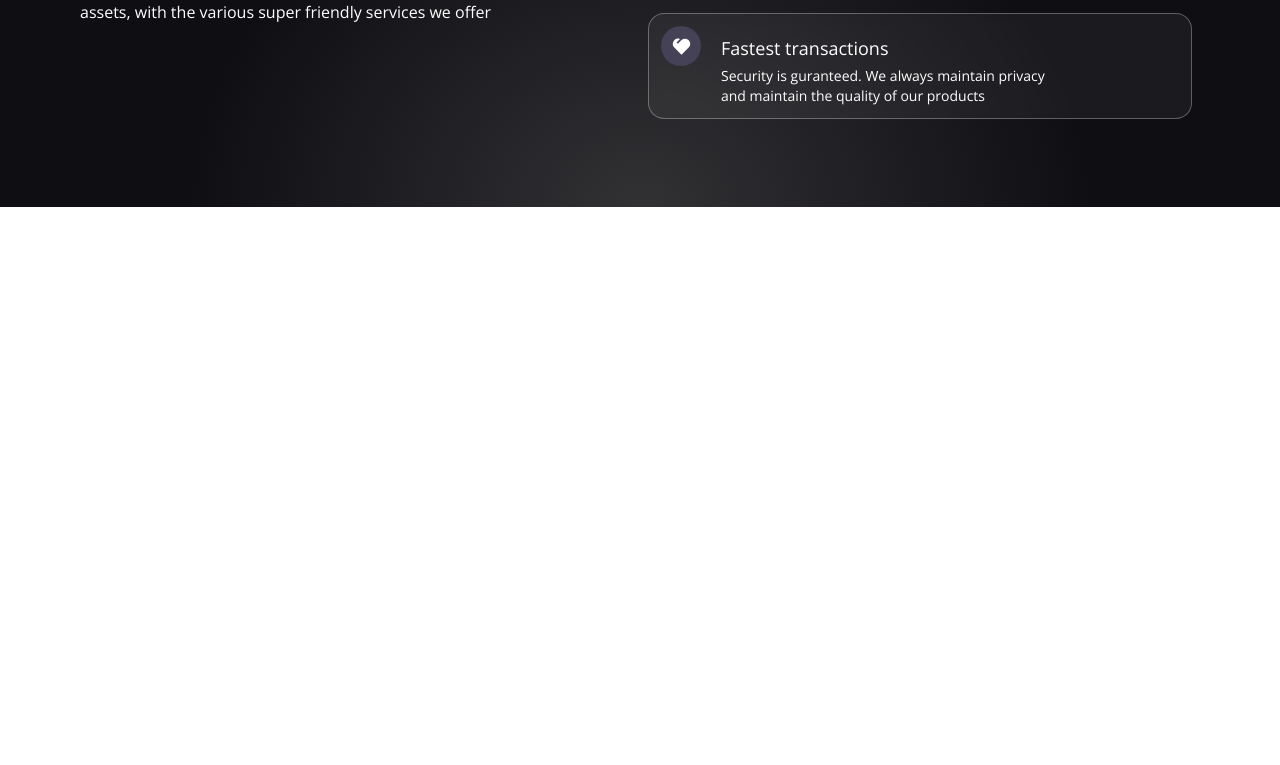
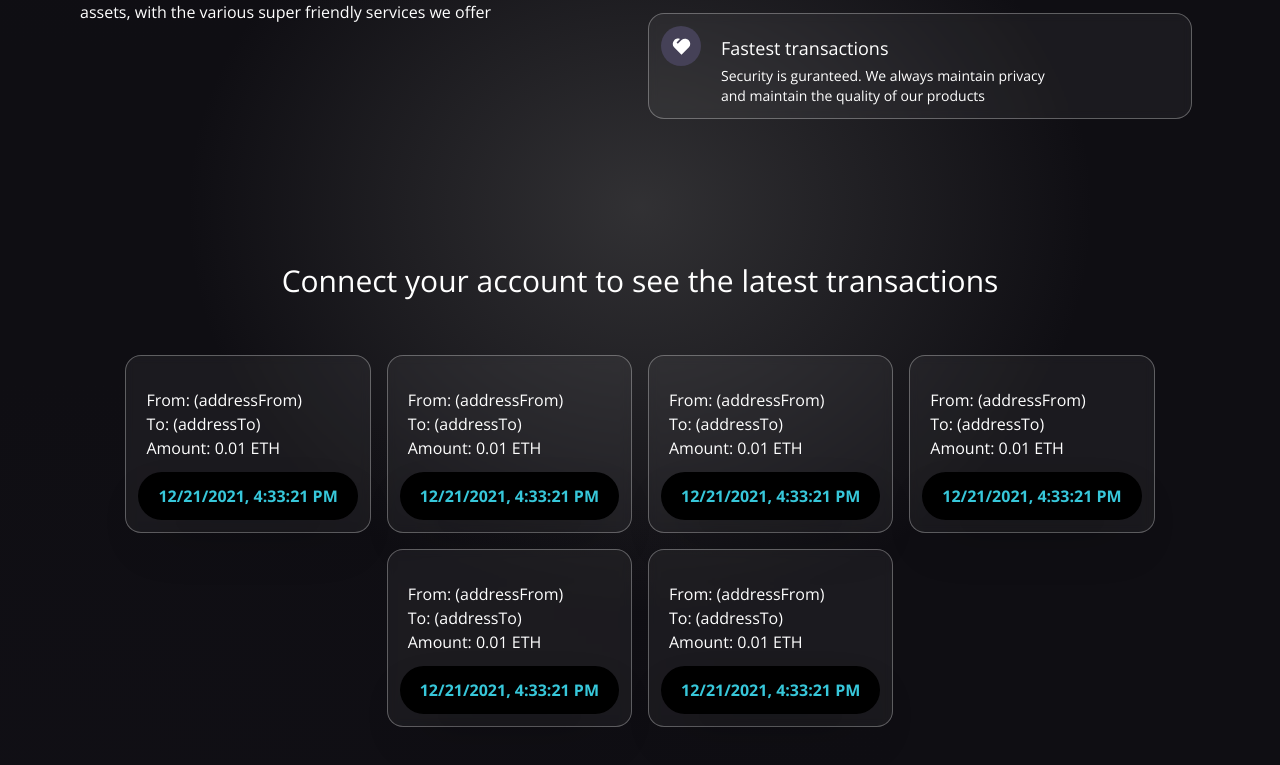
Before and after one commit to Roeck/Therion, a React (Vite) app in the folder client/: page / in a window 1280 px wide. Shown: the part 1068-1833 px from the top of the page. Before the commit the page ends 1275 px from the top, so only its background shows below. Built offline with nearby package versions, Linux system fonts and the light colour scheme.

Commit message:
Transactions component and styles

```diff
--- a/client/src/App.jsx
+++ b/client/src/App.jsx
@@ -1,4 +1,4 @@
-import { Navbar, Welcome, Services } from './components/index';
+import { Navbar, Welcome, Services, Transactions } from './components/index';
 
 const App = () => {
   return (
@@ -8,6 +8,7 @@ const App = () => {
         <Welcome />
       </div>
         <Services />
+        <Transactions />
     </div>
   )
 }
--- /dev/null
+++ b/client/src/components/Transactions.jsx
@@ -0,0 +1,62 @@
+import React, { useContext } from "react";
+
+import { TransactionContext } from "../context/TransactionContext";
+
+import sampleData from "../utils/sampleData";
+
+const TransactionsCard = ({ addressTo, addressFrom, timestamp, message, keyword, amount, url }) => {
+
+    return (
+    <div className="flex-col p-3 justify-start items-start white-glassmorphism p-3 m-2 cursor-pointer hover:shadow-xl">
+      <div className="flex flex-col items-center w-full mt-3">
+        <div className="display-flex justify-start w-full mb-6 p-2">
+          <a href={`https://ropsten.etherscan.io/address/${addressFrom}`} target="_blank" rel="noreferrer">
+            <p className="text-white text-base">From: (addressFrom)</p>
+          </a>
+          <a href={`https://ropsten.etherscan.io/address/${addressTo}`} target="_blank" rel="noreferrer">
+            <p className="text-white text-base">To: (addressTo)</p>
+          </a>
+          <p className="text-white text-base">Amount: {amount} ETH</p>
+          {message && (
+            <>
+              <br />
+              <p className="text-white text-base">Message: {message}</p>
+            </>
+          )}
+        </div>
+        <div className="bg-black p-3 px-5 w-max rounded-3xl -mt-5 shadow-2xl">
+          <p className="text-[#37c7da] font-bold">{timestamp}</p>
+        </div>
+      </div>
+    </div>
+
+  );
+};
+
+const Transactions = () => {
+  const { transactions, currentAccount } = useContext(TransactionContext);
+
+  return (
+    <div className="flex w-full justify-center items-center 2xl:px-20 gradient-bg-transactions">
+      <div className="flex flex-col md:p-12 py-12 px-4">
+        {currentAccount ? (
+          <h3 className="text-white text-3xl text-center my-2">
+            Latest Transactions
+          </h3>
+        ) : (
+          <h3 className="text-white text-3xl text-center my-2">
+            Connect your account to see the latest transactions
+          </h3>
+        )}
+
+        <div className="flex flex-wrap justify-center items-center mt-10">
+          {[...sampleData, ...transactions].reverse().map((transaction, i) => (
+            <TransactionsCard key={i} {...transaction} />
+          ))}
+        </div>
+      </div>
+    </div>
+  );
+};
+
+export default Transactions;
--- a/client/src/components/index.js
+++ b/client/src/components/index.js
@@ -2,3 +2,4 @@ export { default as Loader } from "./Loader";
 export { default as Navbar } from './Navbar';
 export { default as Welcome } from './Welcome';
 export { default as Services } from "./Services";
+export { default as Transactions } from "./Transactions";
--- a/client/src/index.css
+++ b/client/src/index.css
@@ -38,7 +38,6 @@ body {
   border: 1px solid rgba(255, 255, 255, 0.3);
 }
 
-
 .eth-card {
  background: #999999;
  background: linear-gradient(219deg, #999999c2 0%, #100e1495 51%, #100e147f 100%);
@@ -51,6 +50,13 @@ body {
     radial-gradient(at 50% 100%, #6161616b 0%, transparent 50%);
 }
 
+.gradient-bg-transactions {
+  background-color: #0f0e13;
+  background-image:
+    radial-gradient(at 0% 100%, hsla(253,16%,7%,1) 0, transparent 50%),
+    radial-gradient(at 50% 0%, #6161616b 0%, transparent 50%);
+}
+
 @tailwind base;
 @tailwind components;
 @tailwind utilities;
```
